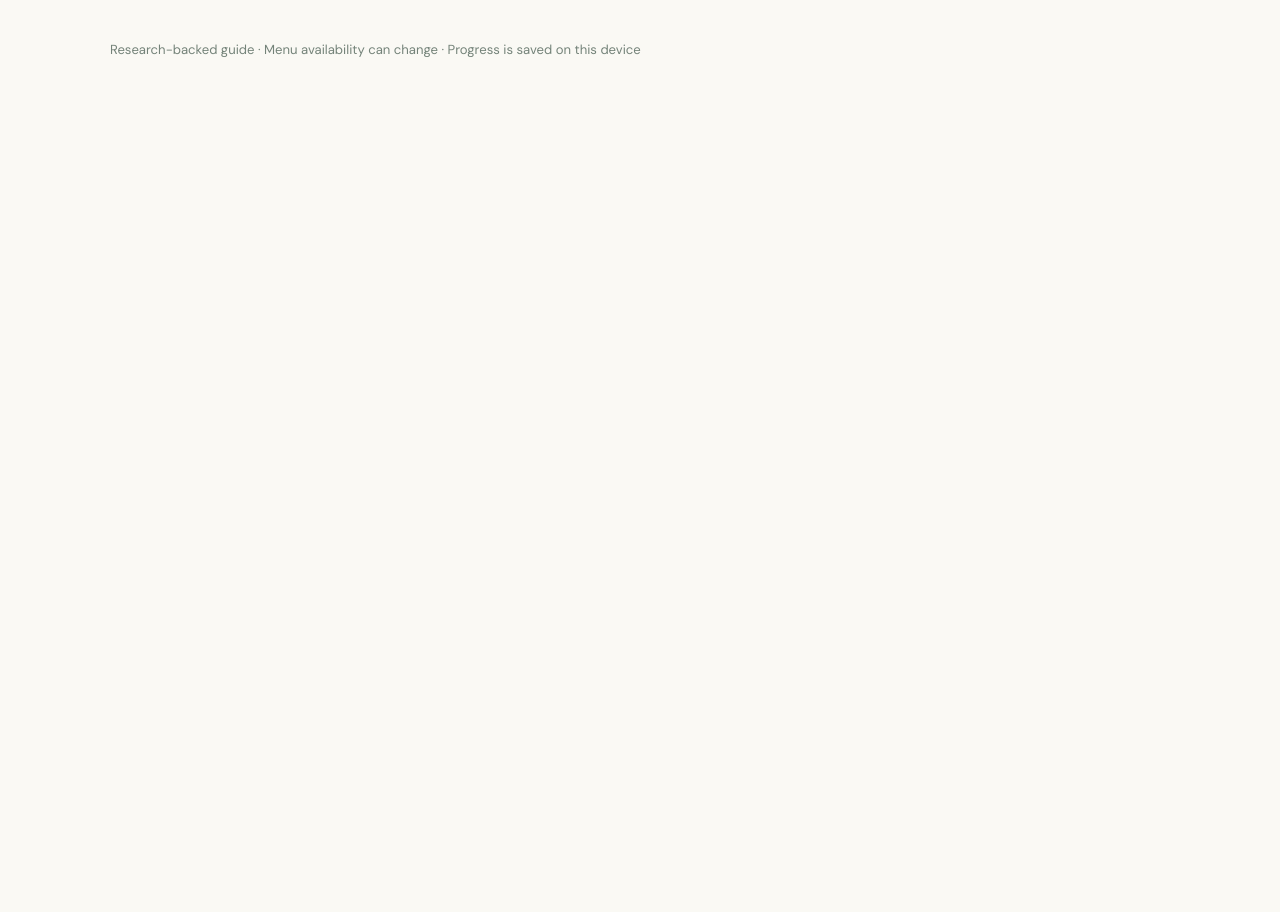
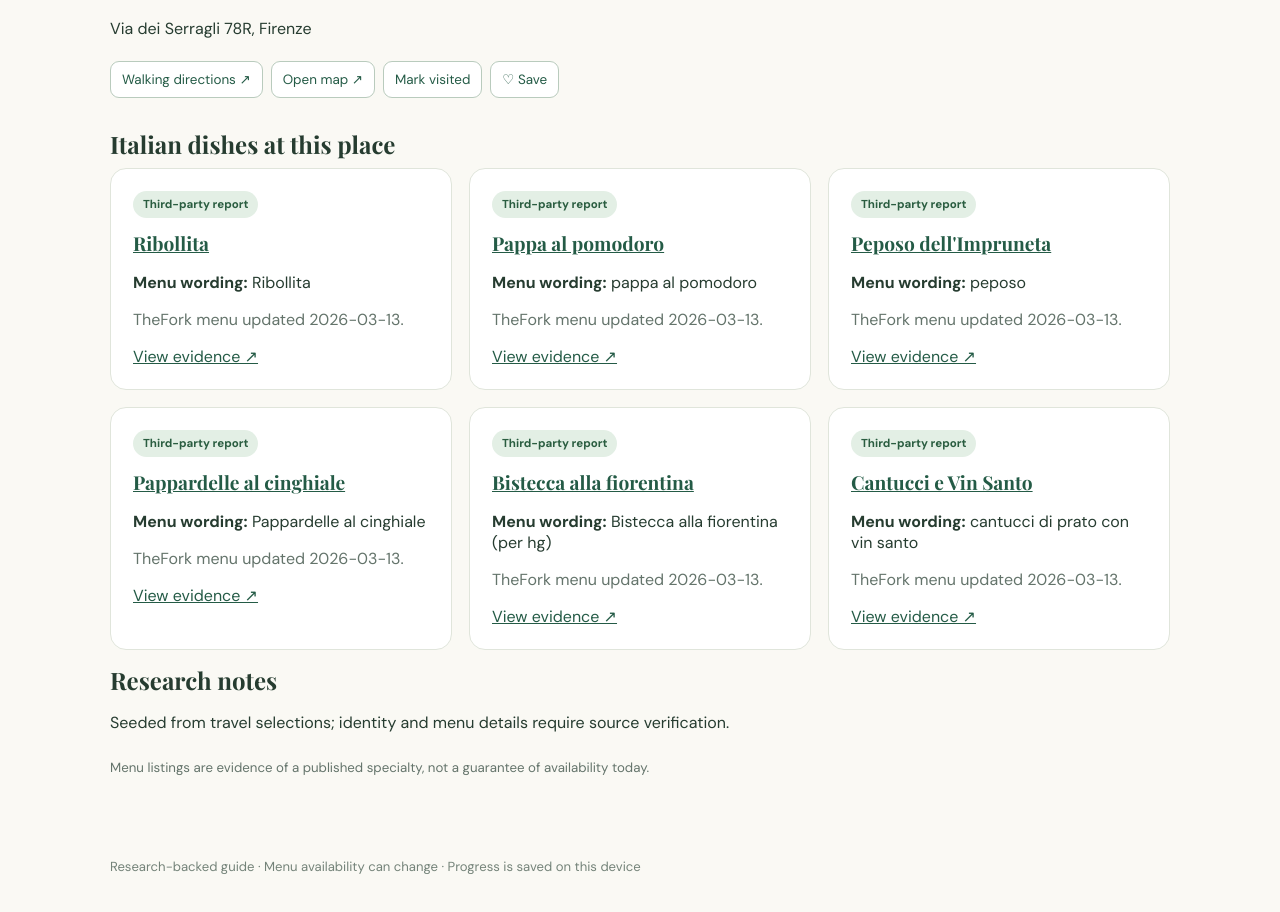
Before and after one commit to krismcfarlin/tuscany-food-guide, a SvelteKit app: page /places/fi-arte-dory in a window 1280 px wide. Before the commit this address had no page. Shown: the part 262-1174 px from the top of the page. Before the commit the page ends 800 px from the top, so only its background shows below. Built offline with nearby package versions, Linux system fonts and the light colour scheme.

Commit message:
feat: add restaurant detail pages

```diff
--- /dev/null
+++ b/src/routes/places/[slug]/+page.svelte
@@ -0,0 +1,15 @@
+<script lang="ts">
+ import { base } from '$app/paths';
+ import { dishEvidence, dishById, directionsUrl, mapsUrl } from '$lib/data';
+ import { progress, toggleProgress } from '$lib/progress';
+ export let data: { place: {id:string;name:string|null;city:string;address:string;origin:string;identityStatus:string;notes?:string} };
+ $: items = dishEvidence(data.place.id);
+ $: sourced = items.filter(e => e.evidenceStatus !== 'unverified');
+</script>
+<a href="{base}/?city={encodeURIComponent(data.place.city)}" class="back">← {data.place.city} restaurants</a>
+<section class="pageintro"><p class="eyebrow">{data.place.city.toUpperCase()} · {data.place.origin === 'original' ? 'YOUR ORIGINAL PICK' : 'RESEARCH SUGGESTION'}</p><h1>{data.place.name || 'Unidentified restaurant'}</h1><p>{data.place.address}</p><div class="actions"><a href={directionsUrl(data.place.address)} target="_blank" rel="noopener noreferrer">Walking directions ↗</a><a href={mapsUrl(data.place.address)} target="_blank" rel="noopener noreferrer">Open map ↗</a><button class:active={$progress.visited.includes(data.place.id)} onclick={() => toggleProgress('visited',data.place.id)}>{$progress.visited.includes(data.place.id) ? '✓ Visited' : 'Mark visited'}</button><button class:active={$progress.favorites.includes(data.place.id)} onclick={() => toggleProgress('favorites',data.place.id)}>{$progress.favorites.includes(data.place.id) ? '♥ Saved' : '♡ Save'}</button></div></section>
+<h2>Italian dishes at this place</h2>
+{#if sourced.length === 0}<p class="needs-research">No individually sourced dishes yet. This restaurant is included in the guide, but its menu still needs checking.</p>{:else}
+<div class="cards">{#each sourced as item}<article class="card"><span class="tag">{item.evidenceStatus === 'confirmed' ? 'Primary / official source' : 'Third-party report'}</span><h3><a href="{base}/foods/{item.foodId}">{dishById.get(item.foodId)?.italianName || item.menuName}</a></h3><p><strong>Menu wording:</strong> {item.menuName}</p>{#if item.notes}<p class="muted">{item.notes}</p>{/if}{#if item.sourceUrl}<a href={item.sourceUrl} target="_blank" rel="noopener noreferrer">View evidence ↗</a>{/if}</article>{/each}</div>{/if}
+{#if data.place.notes}<h2>Research notes</h2><p>{data.place.notes}</p>{/if}
+<p class="legend">Menu listings are evidence of a published specialty, not a guarantee of availability today.</p>
```
